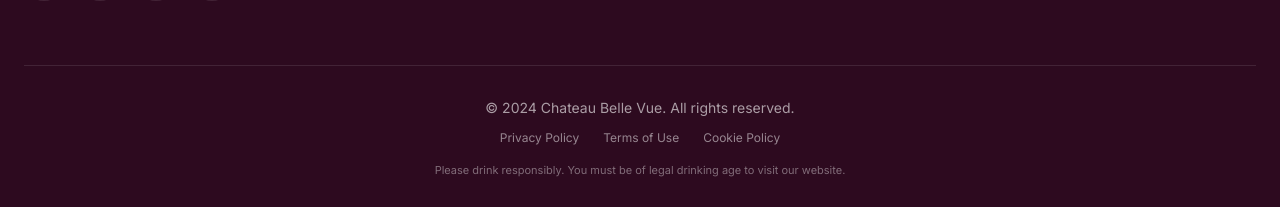
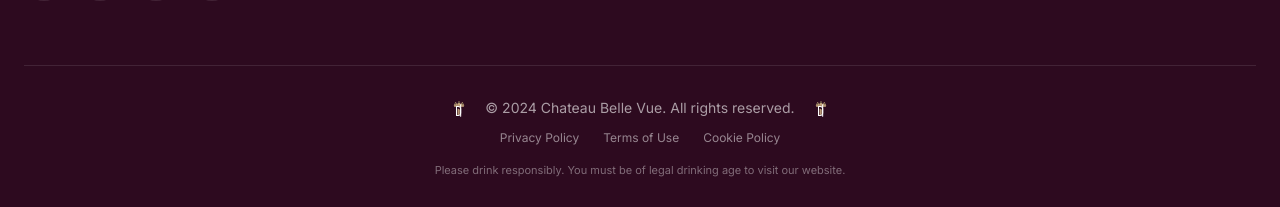
Before and after one commit to 1Daniel5/Chateau-Belle-Vue, a React (Vite) app: page / in a window 1280 px wide. Shown: the part 6270-6477 px from the top of the page. Built offline with nearby package versions, Linux system fonts and the light colour scheme.

Commit message:
Place CrownLogo around footer copyright

```diff
--- a/src/App.jsx
+++ b/src/App.jsx
@@ -1134,14 +1134,18 @@ function App() {
           </div>
 
           {/* Footer Bottom */}
-          <div className="pt-8 border-t border-white/10 text-center">
-            <p className="text-sm text-white/60 mb-3">&copy; 2024 Chateau Belle Vue. All rights reserved.</p>
+          <div className="pt-8 border-t border-white/10">
+            <div className="flex items-center justify-center gap-4 mb-3">
+              <CrownLogo size={20} />
+              <p className="text-sm text-white/60 mb-0">&copy; 2024 Chateau Belle Vue. All rights reserved.</p>
+              <CrownLogo size={20} />
+            </div>
             <div className="flex justify-center gap-6 mb-4">
               {['Privacy Policy', 'Terms of Use', 'Cookie Policy'].map((item) => (
                 <a key={item} href="#" className="text-xs text-white/50 hover:text-[#c9a962] transition-colors">{item}</a>
               ))}
             </div>
-            <p className="text-[11px] text-white/40">
+            <p className="text-[11px] text-white/40 text-center">
               Please drink responsibly. You must be of legal drinking age to visit our website.
             </p>
           </div>
```
